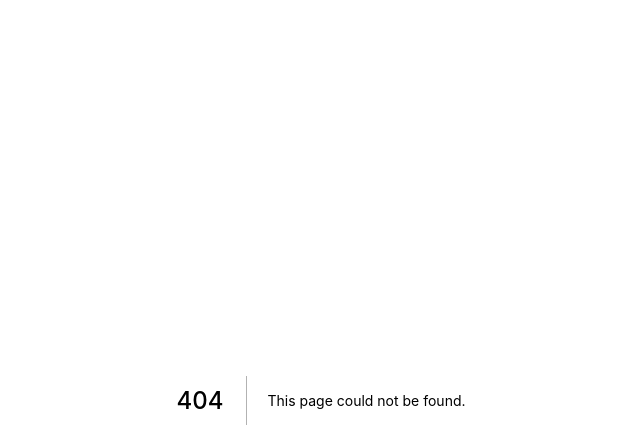
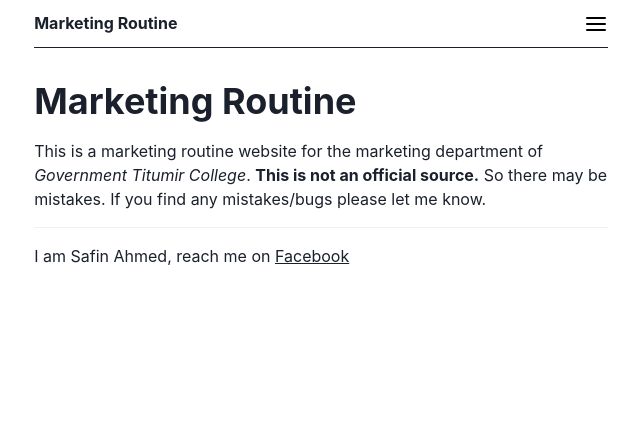
Before and after one commit to safin-sys/routine, a Next.js app: page /about in a window 1280 px wide. Before the commit this address had no page. Shown: the top 448 px of the page, without its empty margins (319-959 px from the left). Built offline with nearby package versions, Linux system fonts and the light colour scheme.

Commit message:
2 new pages

```diff
--- /dev/null
+++ b/pages/about.js
@@ -0,0 +1,31 @@
+import { Box, Container, Divider, Flex, Heading, Image, Text, useColorMode } from "@chakra-ui/react";
+import Head from "next/head";
+import Nav from "../src/components/Nav";
+
+export default function About() {
+    const { colorMode } = useColorMode();
+    return (
+        <>
+            <Head>
+                <title>Marketing Routine | Gov. Titumir College</title>
+                <meta name="description" content="Routine for Marketing department on Gov. Titumir College" />
+                <link rel="icon" href="/favicon.ico" />
+            </Head>
+            <Container>
+                <Nav />
+                <Box my="8">
+                    <Heading mb="4">Marketing Routine</Heading>
+                    <Text>
+                        This is a marketing routine website for the marketing department of <i>Government Titumir College</i>. <strong>This is not an official source.</strong> So there may be mistakes. If you find any mistakes/bugs please let me know.
+                    </Text>
+                    <Divider my="4" />
+                    <Text
+                        display="inline-block"
+                    >
+                        I am Safin Ahmed, reach me on <a href="https://www.facebook.com/safintheship" target="_blank" rel="noopener noreferrer" style={{ textDecoration: 'underline' }}>Facebook</a>
+                    </Text>
+                </Box>
+            </Container>
+        </>
+    );
+}
--- a/src/components/Nav.js
+++ b/src/components/Nav.js
@@ -1,23 +1,18 @@
-import { Flex, Heading, IconButton, Image, useColorMode } from "@chakra-ui/react";
+import { Flex, Heading } from "@chakra-ui/react";
+import Link from "next/link";
+import { NavMenu } from "./NavMenu";
 
 const Nav = () => {
-    const { colorMode, toggleColorMode } = useColorMode()
     return (
         <Flex as="nav" h="48px" borderBottom="1px" alignItems="center" justifyContent="space-between" >
-            <Heading fontSize="md">
-                Marketing Routine
-            </Heading>
-            <IconButton
-                onClick={toggleColorMode}
-                aria-label='Toggle Theme'
-                icon={
-                    colorMode === "dark" ?
-                        <Image src="/sun.svg" filter="invert(100%)" /> :
-                        <img src="/moon.svg" />
-                }
-                bgColor="transparent"
-                _focus={{ outline: "none" }}
-            />
+            <Link href="/">
+                <a>
+                    <Heading fontSize="md">
+                        Marketing Routine
+                    </Heading>
+                </a>
+            </Link>
+            <NavMenu />
         </Flex>
     );
 }
--- /dev/null
+++ b/src/components/NavMenu.js
@@ -0,0 +1,44 @@
+import { IconButton, Image, Menu, MenuButton, MenuDivider, MenuItem, MenuList, useColorMode } from "@chakra-ui/react";
+import Link from "next/link";
+
+export const NavMenu = () => {
+    const { colorMode, toggleColorMode } = useColorMode();
+    return (
+        <Menu>
+            <MenuButton>
+                <Image
+                    src="/menu.svg"
+                    alt="Menu"
+                    filter={`invert(${colorMode === "dark" ? 100 : 0}%)`}
+                />
+            </MenuButton>
+            <MenuList px="4">
+                <Link href="/">
+                    <a>
+                        <MenuItem>
+                            Home
+                        </MenuItem>
+                    </a>
+                </Link>
+                <Link href="/full">
+                    <a>
+                        <MenuItem>
+                            Full Routine
+                        </MenuItem>
+                    </a>
+                </Link>
+                <Link href="/about">
+                    <a>
+                        <MenuItem>
+                            About
+                        </MenuItem>
+                    </a>
+                </Link>
+                <MenuDivider />
+                <MenuItem onClick={toggleColorMode} closeOnSelect={false}>
+                    {colorMode === 'dark' ? 'Light' : 'Dark'} Mode
+                </MenuItem>
+            </MenuList>
+        </Menu>
+    );
+};
--- a/src/components/TodaysClasses.js
+++ b/src/components/TodaysClasses.js
@@ -1,7 +1,7 @@
 import { ClassTable } from './ClassTable';
 import { Hero } from './Hero';
 
-export const TodaysClasses = ({ holiday, day, holidayList, friday }) => {
+export const TodaysClasses = ({ holiday, day, friday }) => {
 	return (
 		<>
 			<Hero
@@ -13,7 +13,6 @@ export const TodaysClasses = ({ holiday, day, holidayList, friday }) => {
 					'' :
 					<ClassTable
 						day={day}
-						holidayList={holidayList}
 					/>
 			}
 		</>
```
Also changed, not shown: pages/full.js (added, +38 -0 lines), src/components/ClassTable.js (+7 -11 lines), public/fb.svg (added), public/menu.svg (added).
